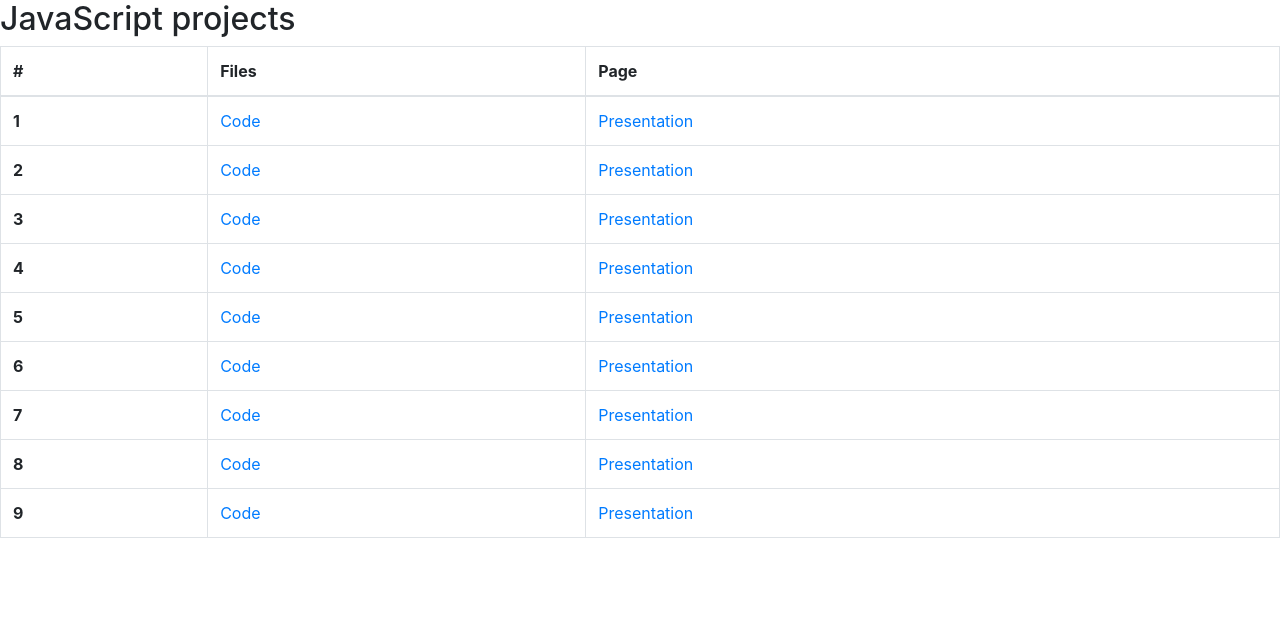
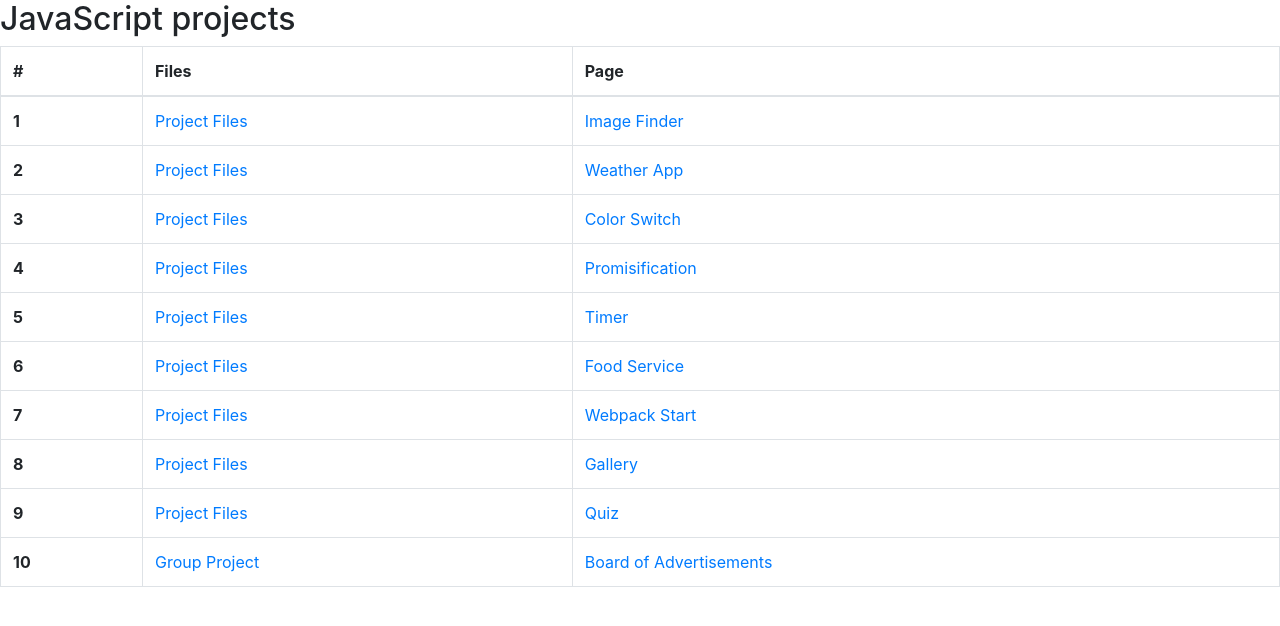
Before and after one commit to oikuman/my-projects, a plain HTML site: page js.html in a window 1280 px wide. Drawn offline with nearby package versions, Linux system fonts and the light colour scheme.

Commit message:
new commit

```diff
--- a/js.html
+++ b/js.html
@@ -1,11 +1,16 @@
 <!DOCTYPE html>
 <html lang="en">
   <head>
-    <meta charset="UTF-8">
-    <meta name="viewport" content="width=device-width, initial-scale=1.0">
-    <meta http-equiv="X-UA-Compatible" content="ie=edge">
+    <meta charset="UTF-8" />
+    <meta name="viewport" content="width=device-width, initial-scale=1.0" />
+    <meta http-equiv="X-UA-Compatible" content="ie=edge" />
     <title>JavaScript projects</title>
-    <link rel="stylesheet" href="https://stackpath.bootstrapcdn.com/bootstrap/4.3.1/css/bootstrap.min.css" integrity="sha384-ggOyR0iXCbMQv3Xipma34MD+dH/1fQ784/j6cY/iJTQUOhcWr7x9JvoRxT2MZw1T" crossorigin="anonymous">
+    <link
+      rel="stylesheet"
+      href="https://stackpath.bootstrapcdn.com/bootstrap/4.3.1/css/bootstrap.min.css"
+      integrity="sha384-ggOyR0iXCbMQv3Xipma34MD+dH/1fQ784/j6cY/iJTQUOhcWr7x9JvoRxT2MZw1T"
+      crossorigin="anonymous"
+    />
   </head>
   <body>
     <h2>JavaScript projects</h2>
@@ -20,48 +25,138 @@
       <tbody>
         <tr>
           <th scope="row">1</th>
-                    <td><a href="#">Code</a></td>
-                    <td><a href="#">Presentation</a></td>
+          <td>
+            <a href="https://github.com/oikuman/goit-js-hw-13-image-finder"
+              >Project Files</a
+            >
+          </td>
+          <td>
+            <a href="https://oikuman.github.io/goit-js-hw-13-image-finder/"
+              >Image Finder</a
+            >
+          </td>
         </tr>
         <tr>
           <th scope="row">2</th>
-                    <td><a href="#">Code</a></td>
-                    <td><a href="#">Presentation</a></td>
+          <td>
+            <a href="https://github.com/oikuman/goit-js-hw-12-weather-app"
+              >Project Files</a
+            >
+          </td>
+          <td>
+            <a
+              href="https://oikuman.github.io/goit-js-hw-12-weather-app/index.html
+              "
+              >Weather App</a
+            >
+          </td>
         </tr>
         <tr>
           <th scope="row">3</th>
-                    <td><a href="#">Code</a></td>
-                    <td><a href="#">Presentation</a></td>
+          <td>
+            <a href="https://github.com/oikuman/goit-js-hw-11-color-switch"
+              >Project Files</a
+            >
+          </td>
+          <td>
+            <a
+              href="https://oikuman.github.io/goit-js-hw-11-color-switch/index.html"
+              >Color Switch</a
+            >
+          </td>
         </tr>
         <tr>
           <th scope="row">4</th>
-                    <td><a href="#">Code</a></td>
-                    <td><a href="#">Presentation</a></td>
+          <td>
+            <a href="https://github.com/oikuman/goit-js-hw-11-promisification"
+              >Project Files</a
+            >
+          </td>
+          <td>
+            <a
+              href="https://oikuman.github.io/goit-js-hw-11-promisification/index.html"
+              >Promisification</a
+            >
+          </td>
         </tr>
         <tr>
           <th scope="row">5</th>
-                    <td><a href="#">Code</a></td>
-                    <td><a href="#">Presentation</a></td>
+          <td>
+            <a href="https://github.com/oikuman/goit-js-hw-11-timer"
+              >Project Files</a
+            >
+          </td>
+          <td>
+            <a
+              href="https://oikuman.github.io/goit-js-hw-11-timer/index.html
+                    "
+              >Timer</a
+            >
+          </td>
         </tr>
         <tr>
           <th scope="row">6</th>
-                    <td><a href="#">Code</a></td>
-                    <td><a href="#">Presentation</a></td>
+          <td>
+            <a href="https://github.com/oikuman/goit-js-hw-10-food-service"
+              >Project Files</a
+            >
+          </td>
+          <td>
+            <a
+              href="https://oikuman.github.io/goit-js-hw-10-food-service/index.html"
+              >Food Service</a
+            >
+          </td>
         </tr>
         <tr>
           <th scope="row">7</th>
-                    <td><a href="#">Code</a></td>
-                    <td><a href="#">Presentation</a></td>
+          <td>
+            <a href="https://github.com/oikuman/goit-js-hw-9">Project Files</a>
+          </td>
+          <td>
+            <a href="https://oikuman.github.io/goit-js-hw-9/index.html"
+              >Webpack Start</a
+            >
+          </td>
         </tr>
         <tr>
           <th scope="row">8</th>
-                    <td><a href="#">Code</a></td>
-                    <td><a href="#">Presentation</a></td>
+          <td>
+            <a href="https://github.com/oikuman/goit-js-hw-08-gallery"
+              >Project Files</a
+            >
+          </td>
+          <td>
+            <a href="https://oikuman.github.io/goit-js-hw-08-gallery/index.html"
+              >Gallery</a
+            >
+          </td>
         </tr>
         <tr>
           <th scope="row">9</th>
-                    <td><a href="#">Code</a></td>
-                    <td><a href="#">Presentation</a></td>
+          <td>
+            <a href="https://github.com/oikuman/goit-js-hw-07-quiz"
+              >Project Files</a
+            >
+          </td>
+          <td>
+            <a href="https://oikuman.github.io/goit-js-hw-07-quiz/index.html"
+              >Quiz</a
+            >
+          </td>
+        </tr>
+        <tr>
+          <th scope="row">10</th>
+          <td>
+            <a href="https://github.com/StepanovTV/project-js_board-app"
+              >Group Project</a
+            >
+          </td>
+          <td>
+            <a href="https://stepanovtv.github.io/project-js_board-app"
+              >Board of Advertisements</a
+            >
+          </td>
         </tr>
       </tbody>
     </table>
```
Also changed, not shown: basic.html (+112 -25 lines), index.html (+16 -12 lines), node.html (deleted, +0 -74 lines), react.html (+98 -23 lines). Lines whose indentation alone changed are shown as unchanged.
